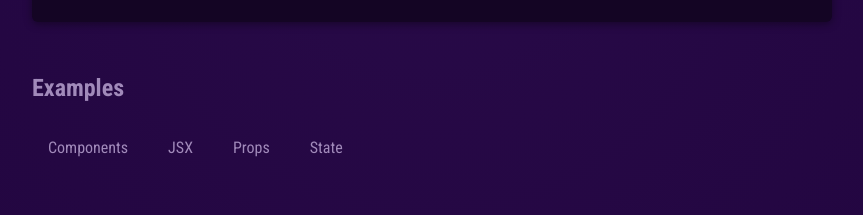
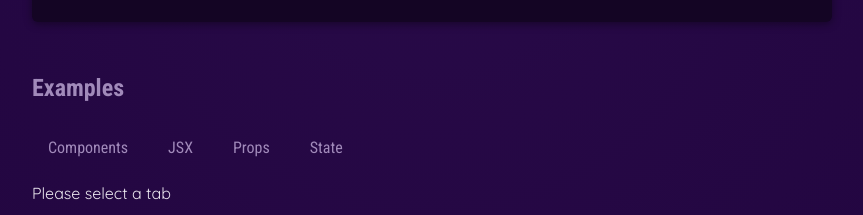
Before and after one commit to DukaSiqueira/react-essentials, a React (Vite) app: page / in a window 1280 px wide. Shown: the part 737-952 px from the top of the page, without its empty margins (208-1071 px from the left). Built offline with nearby package versions, Linux system fonts and the light colour scheme.

Commit message:
Managing State and use React Hooks (useState)

```diff
--- a/src/App.jsx
+++ b/src/App.jsx
@@ -1,12 +1,16 @@
+// React Hook
+import { useState } from 'react';
+
 import Header from './components/Header/Header.jsx';
 import { CORE_CONCEPTS } from './data.js';
 import CoreConept from './components/CoreConcept/CoreConcept.jsx';
 import TapButton from './components/TapButton/TapButton.jsx';
 
 function App() {
+  const [ selectedTopic, setSelectedTopic ] = useState('Please select a tab')
 
   function handleSelect(selectedButton) {
-    console.log('Button clicked - ', selectedButton);
+    setSelectedTopic(`You selected ${selectedButton}`);
   }
 
   return (
@@ -37,6 +41,7 @@ function App() {
             <TapButton onSelect={() => handleSelect('props')}>Props</TapButton>
             <TapButton onSelect={() => handleSelect('state')}>State</TapButton>
           </menu>
+          {selectedTopic}
         </section>
       </main>
     </div>
```
